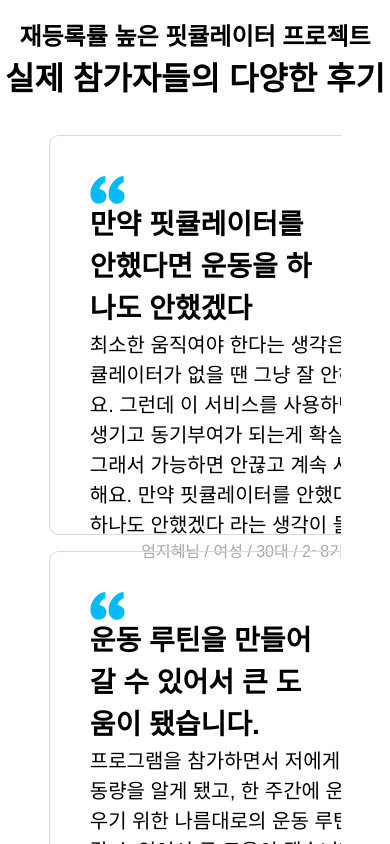
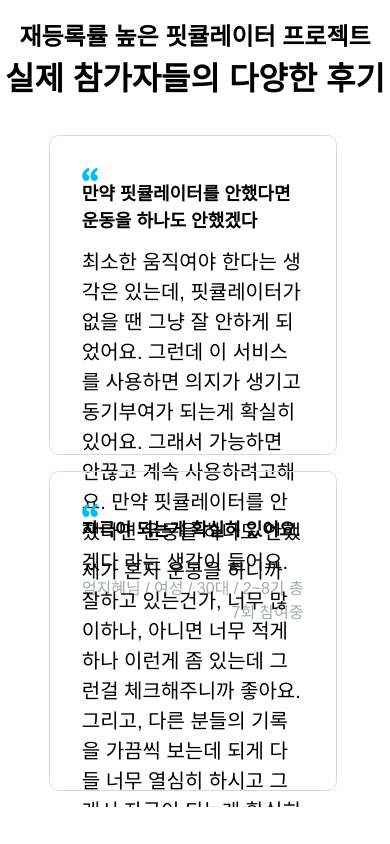
Before and after one commit to BoostPerformance/fitculator-io, a Next.js app: page / in a window 390 px wide. Shown: the part 4680-5524 px from the top of the page. Built offline with nearby package versions, Linux system fonts and the light colour scheme.

Commit message:
reviewItems 수정

```diff
--- a/src/components/reviewItems.tsx
+++ b/src/components/reviewItems.tsx
@@ -3,23 +3,31 @@
 
 export default function ReviewItems() {
   return (
-    <div className="grid grid-rows-2 grid-cols-6 grid-flow-row gap-4 w-max">
+    <div className="grid grid-rows-2 grid-cols-6 grid-flow-row gap-4 w-max sm:grid-cols-3 sm:grid-flow-col">
       {reviewItems.map((it) => (
         <div
           key={it.id}
-          className="flex flex-col justify-between p-10 w-[37rem] h-[25rem] md:w-[27rem] rounded-[0.6rem] border-gray-3 border-solid border-[0.1rem]"
+          className="flex flex-col justify-between p-10 w-[37rem] h-[25rem] md:w-[27rem] rounded-[0.6rem] border-gray-3 border-solid border-[0.1rem] sm:h-[20rem] sm:w-[18rem] sm:p-8 "
         >
           <Image
+            className="md:sizs-[1rem] sm:size-[1rem]"
             src="/svg/quotation-mark.svg"
             width={35}
             height={20}
             alt="quotation-mark"
           />
-          <div>
-            <h1 className="text-1.75-700 w-2/3">{it.title}</h1>
-            <h2 className="text-1.25-500">{it.content}</h2>
+
+          <div className="sm:flex sm:flex-col sm:gap-3">
+            <h1 className="text-1.75-700 w-[30rem] md:w-[20rem] md:text-1.5-700 sm:text-1.125-700 sm:w-[14rem]">
+              {it.title}
+            </h1>
+            <h2 className="text-1.25-500 md:text-1-700 sm:text-0.7-700">
+              {it.content}
+            </h2>
           </div>
-          <p className="text-gray-4 text-end">{it.author}</p>
+          <p className="text-gray-4 text-end md:text-1-700 sm:text-0.7-700">
+            {it.author}
+          </p>
         </div>
       ))}
     </div>
```
